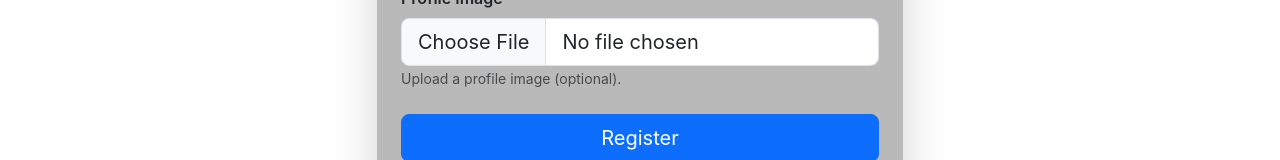
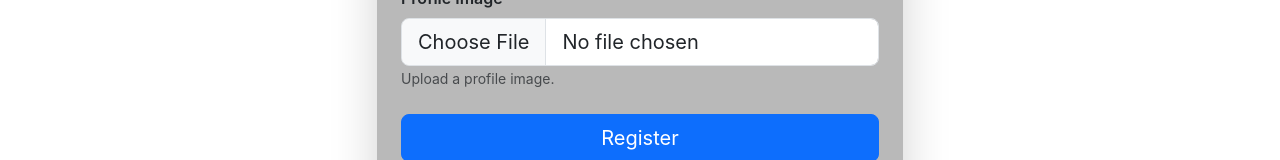
Before and after one commit to Celomarcelo/Books-and-Films-Frontend, a React (Create React App) app: page /register in a window 1280 px wide. Shown: the part 590-750 px from the top of the page. Built offline with nearby package versions, Linux system fonts and the light colour scheme.

Commit message:
added required to image field in Register.js

```diff
--- a/src/components/Register.js
+++ b/src/components/Register.js
@@ -150,9 +150,10 @@ const Register = () => {
                             className="form-control form-control-lg"
                             accept="image/*"
                             onChange={(e) => setProfileImage(e.target.files[0])}
+                            required
                         />
                         <small className="form-text text-muted">
-                            Upload a profile image (optional).
+                            Upload a profile image.
                         </small>
                     </div>
 
```
